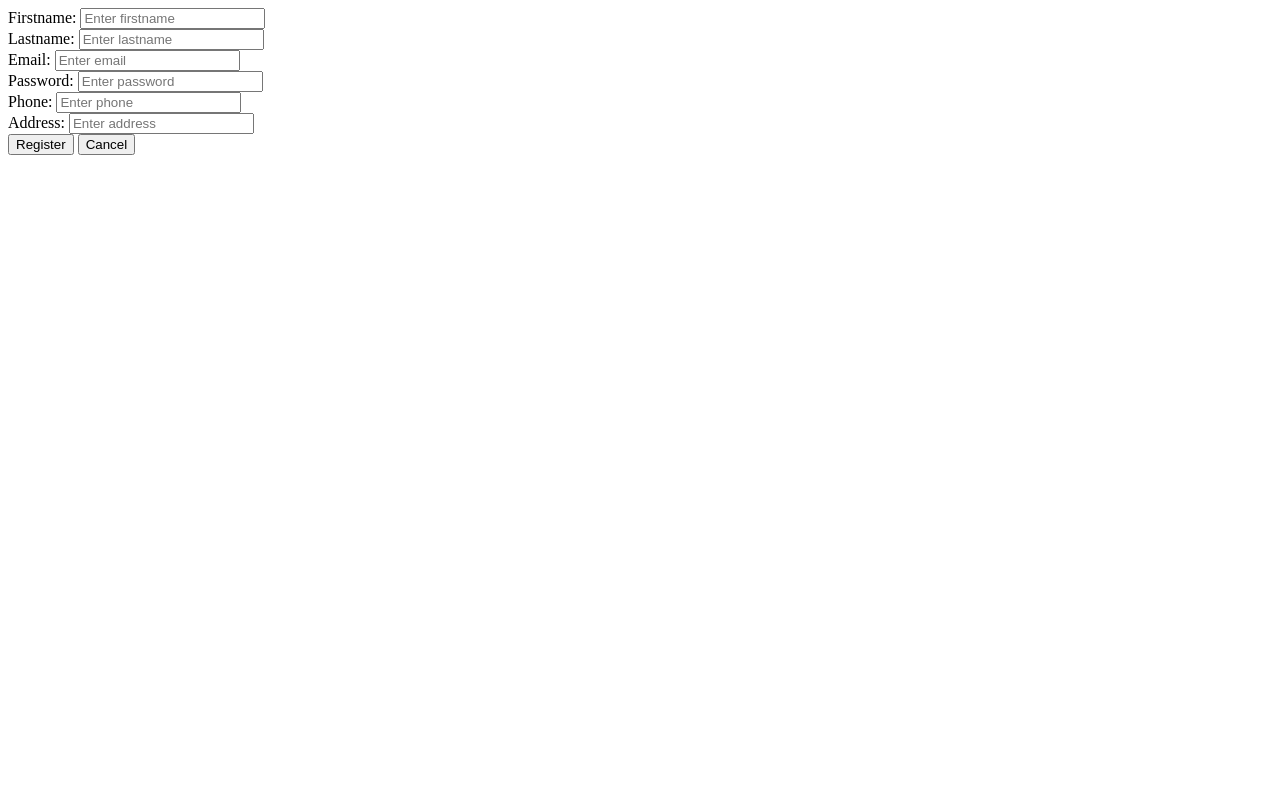
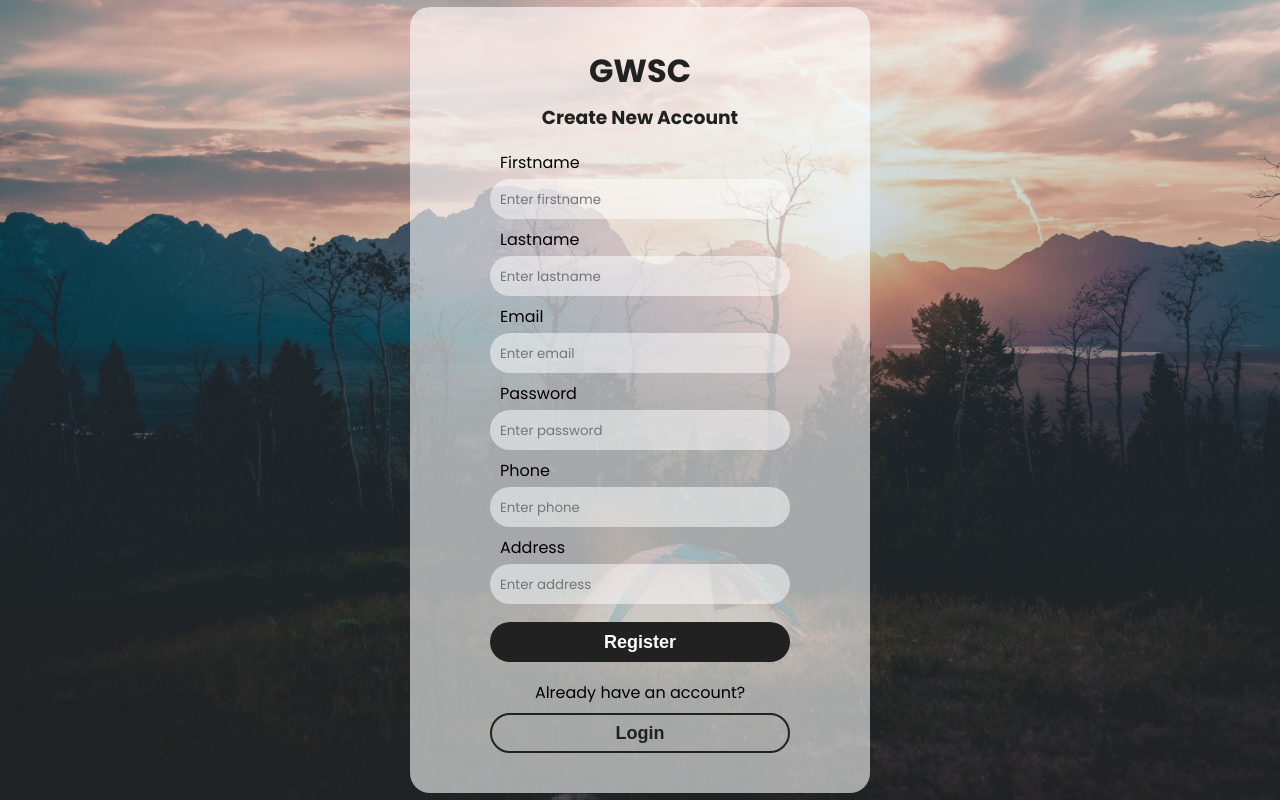
Before and after one commit to KMD-projects/GWSC, a PHP site: page /customerregister.php in a window 1280 px wide. Run offline with PHP 8.4, Linux system fonts and the light colour scheme; some libraries are stand-ins or nearby versions.

Commit message:
register design

```diff
--- a/css/style.css
+++ b/css/style.css
@@ -1770,9 +1770,13 @@ strike::before {
 }
 
 .login-body .container {
-    background-color: rgba(255, 255, 255, 0.4);
-    padding: 40px;
+    background-color: rgba(255, 255, 255, 0.6);
+    padding: 40px 80px;
     border-radius: 20px;
+}
+
+.login-body .container h1,h3 {
+    color: var(--primary);
 }
 
 /*common styles*/
--- a/customerregister.php
+++ b/customerregister.php
@@ -5,6 +5,8 @@ global $connect;
 use db\model\Customer;
 
 include('db/query.php');
+
+$error = "";
 
 if (isset($_POST['btnRegister'])) {
 
@@ -17,13 +19,12 @@ if (isset($_POST['btnRegister'])) {
     $customer->address = mysqli_real_escape_string($connect, $_POST['txtAddress']);
 
     if (isCustomerExists($customer->email)) {
-        echo "<script>window.alert('Customer with email already existed.')</script>";
-        echo "<script>window.location='customerregister.php'</script>";
+        $error = "An account with email (".$customer->email.") already existed.";
     } else {
         if (insertCustomer($customer)) {
-            echo "Customer registered successfully!";
+            header('location: customerlogin.php');
         } else {
-            echo "Failed to register customer.";
+            $error = "Failed to create an account.";
         }
     }
 }
@@ -37,29 +38,44 @@ if (isset($_POST['btnRegister'])) {
     <meta http-equiv="X-UA-Compatible" content="IE=edge">
     <meta name="viewport" content="width=device-width, initial-scale=1.0">
     <title>Customer register</title>
+    <link rel="stylesheet" href="css/style.css">
+    <script src="https://kit.fontawesome.com/9cfc40fa5c.js" crossorigin="anonymous"></script>
 </head>
-<body>
-<form action="customerregister.php" method="POST">
-    <label for="name">Firstname: </label>
-    <input id="name" type="text" name="txtFirstname" placeholder="Enter firstname" required/><br>
+<body class="login-body">
+<main class="container">
+    <h1 class="center-text margin-0">GWSC</h1>
+    <h3 class="center-text margin-top-8">Create New Account</h3>
+    <form action="customerregister.php" method="POST">
+        <label for="name" class="block gwsc-input-label">Firstname</label>
+        <input class="gwsc-input margin-top-4" id="name" type="text" name="txtFirstname" placeholder="Enter firstname" required/>
 
-    <label for="name">Lastname: </label>
-    <input id="name" type="text" name="txtLastname" placeholder="Enter lastname" required/><br>
+        <label for="name" class="block gwsc-input-label margin-top-8">Lastname</label>
+        <input class="gwsc-input margin-top-4" id="name" type="text" name="txtLastname" placeholder="Enter lastname" required/>
 
-    <label for="email">Email: </label>
-    <input id="email" type="email" name="txtEmail" placeholder="Enter email" required/><br>
+        <label for="email" class="block gwsc-input-label margin-top-8">Email</label>
+        <input class="gwsc-input margin-top-4" id="email" type="email" name="txtEmail" placeholder="Enter email" required/>
 
-    <label for="password">Password: </label>
-    <input id="password" type="password" name="txtPassword" placeholder="Enter password" required/><br>
+        <label for="password" class="block gwsc-input-label margin-top-8">Password</label>
+        <input class="gwsc-input margin-top-4" id="password" type="password" name="txtPassword" placeholder="Enter password" required/>
 
-    <label for="phone">Phone: </label>
-    <input id="phone" type="tel" name="txtPhone" placeholder="Enter phone" required/><br>
+        <label for="phone" class="block gwsc-input-label margin-top-8">Phone</label>
+        <input class="gwsc-input margin-top-4" id="phone" type="tel" name="txtPhone" placeholder="Enter phone" required/>
 
-    <label for="address">Address: </label>
-    <input id="address" type="text" name="txtAddress" placeholder="Enter address" required/><br>
+        <label for="address" class="block gwsc-input-label margin-top-8">Address</label>
+        <input class="gwsc-input margin-top-4" id="address" type="text" name="txtAddress" placeholder="Enter address" required /><br>
 
-    <input type="submit" name="btnRegister" value="Register">
-    <input type="reset" name="btnReset" value="Cancel">
-</form>
+        <input class="btn-lg-filled margin-top-18" type="submit" name="btnRegister" value="Register">
+    </form>
+    <?php if (!empty($error)) : ?>
+        <div class="gwsc-error center-text margin-top-8">
+            <i class="fa-solid fa-circle-exclamation"></i>
+            <?php
+            echo $error;
+            ?>
+        </div>
+    <?php endif ?>
+    <span class="block center-text margin-top-18">Already have an account?</span>
+    <button class="btn-lg-outlined margin-top-8" onclick="location.href='customerlogin.php'">Login</button>
+</main>
 </body>
 </html>
```
Also changed, not shown: customerlogin.php (+5 -3 lines), images/bg-login.jpg.
